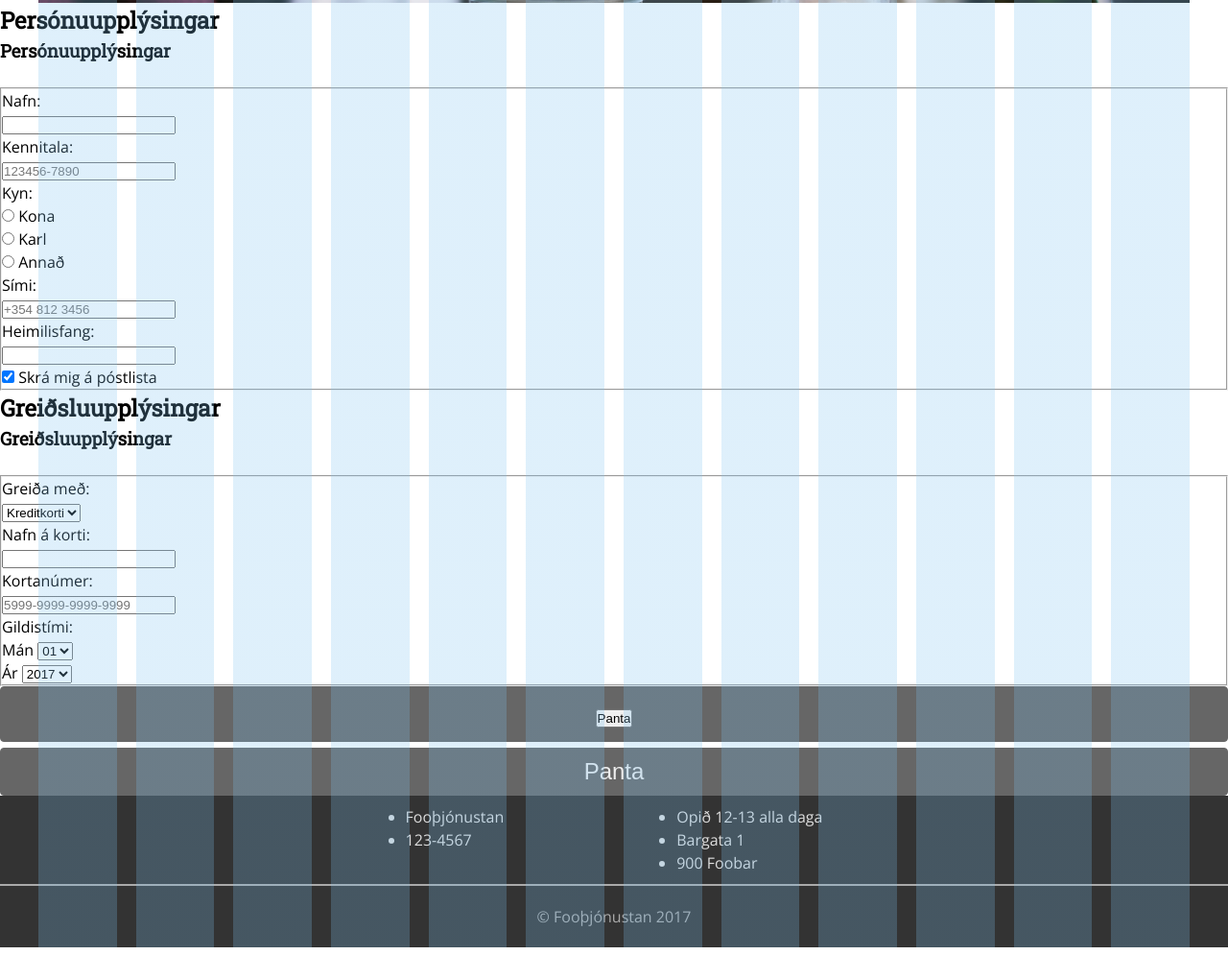
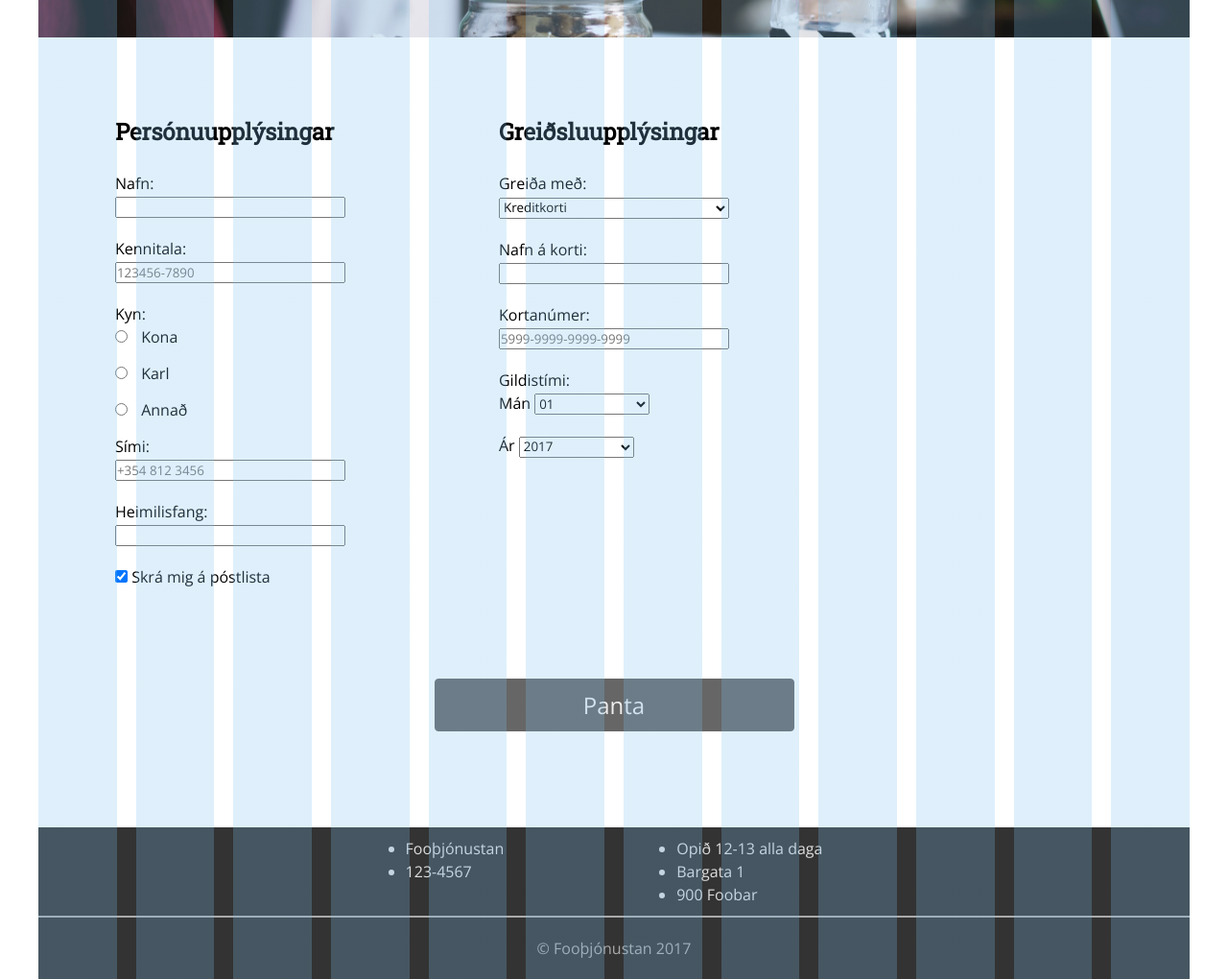
Before and after one commit to sindrigudmunds/stortverkefni1vefforritun, a plain HTML site: page kaupa.html in a window 1280 px wide. Shown: the part 513-1533 px from the top of the page at 96% size. Before the commit the page ends 1500 px from the top, so only its background shows below. Drawn offline with nearby package versions, Linux system fonts and the light colour scheme.

Commit message:
final form

```diff
--- a/kaupa.html
+++ b/kaupa.html
@@ -43,17 +43,12 @@
 
     <!-- Form -->
     <section>
-
-    	<div class="form">
-    		<div class="form__row">
-    			<!-- ATH. <form> fyrir innan eða utan? -->
-    			<form>
-
-	    			<div class="form__col">
-	    				<div class="form__box">
+    	<div class="grid">
+    		<div class="row">
+    			<div class="col col-4">
+    				<form class="form"> <!-- ?? <div class="form"> ?? -->
 	    				<div class="form__content">
 	    					<h2 class="heading heading--two">Persónuupplýsingar</h2>
-	    						<h3 class="heading heading--two">Persónuupplýsingar</h3>
 	    					<br>
 	    					<fieldset>
 	    						<div class="name_id">
@@ -78,14 +73,14 @@
 						        <label><input type="checkbox" name="postlist" id="postlist" value="yes" checked> Skrá mig á póstlista</label>
 	    					</fieldset>
 	                	</div>
-	              		</div>
+	              	</form>
 	            </div>
 
-	    			<div class="form__col">
-	    				<div class="form__box">
+
+	    		<div class="col col-4">
+	    			<form>
 	    				<div class="form__content">
 	    					<h2 class="heading heading--two">Greiðsluupplýsingar</h2>
-	    						<h3 class="heading heading--two">Greiðsluupplýsingar</h3>
 	    					<br>
 	    					<fieldset>
 	    						<div class="kortastuss">
@@ -102,6 +97,7 @@
 							        <label>Kortanúmer:<br><input type="text" name="phone" placeholder="5999-9999-9999-9999"></label>
 						        </div>
 						        <p>Gildistími:</p>
+						        <div class="kort_info">
 						            <div class="manudur">
 						            <label for="mán">Mán </label>
 						            <select name="mán" id="mán">
@@ -131,27 +127,23 @@
 						        </div>
 	    						</fieldset>
 	                		</div>
+	              		</form>
 	            </div>
         </div>
-
-					<div class="form__col">
-	    				<div class="form__box">
-	    					<div class="form__content">
-	    						<div class="button">
-	    							<input type="submit" value="Panta">
-	    						</div>
+        <div class="row">
+           <div class="col col-12">
            <div class="takki">
              <input type="submit" value="Panta" class="button">
            </div>
          </div>
         </div>
-
-            	</form>
-
-
-        	</div>
       </div>
 	</section>
+  <!--Footer-->
+  <section>
+    <div class="grid">
+      <div class="row">
+        <div class="col col-12">
           <footer class="footer">
             <!--block -->
             <div class="footer__info">
@@ -173,5 +165,11 @@
               <p>© Fooþjónustan 2017</p>
             </div>
           </footer>
+        </div>
+
+      </div>
+
+    </div>
+  </section>
   </body>
 </html>
--- a/scss/form.scss
+++ b/scss/form.scss
@@ -31,6 +31,11 @@ fieldset {
 		}
 	}
 
+	.kort_info {
+		display: inline-block;
+		width: 100%;
+	}
+
 	.manudur {
 		select {
 			width: 50%;
@@ -45,59 +50,42 @@ fieldset {
 }
 
 .takki {
-	padding-left: 50px;
-	padding-right: 50px;
+	margin-left: auto;
+	margin-right: auto;
+	max-width: (3.75/12 * 100) * 1%;
+	margin-bottom: 100px;
+  	text-align: center;
+  	align-items: center;
 }
 
 input, button, select, option {
 	font-family: inherit;
 }
-
-.form__row {
+/*
+.row {
 	display: flex;
 	flex-wrap: wrap;
-	//flex-direction: row;
+	margin-left: -$gutter/2;
+	margin-right: -$gutter/2;
 }
 
-.form__col {
-	width: 100%;
-	//max-width: (4/12 *100) * 1%;
+.col {
+	//width: 100%;
 	display: flex;
 	padding-right: $gutter/2;
 	padding-left: $gutter/2;
-	padding-right: $gutter;
-	padding-left: $gutter;
 	margin: 0 0 $gutter;
 
-	@media (min-width: 600px) {
-		.form__col {
-			width: 50%;
-		}
-	}
+}*/
 
-	@media (min-width: 1200px) {
-		.form__col {
-			margin-right: (1/12 * 100) * 1%;
-			margin-left: (1/12 * 100) * 1%;
-		}
-	}
-}
 
-.form__box {
-	width: 100%;
-	//min-width: 200px;
-	//width: (4/12 * 100) * 1%;
-	overflow: hidden;
-	align-items: center;
-	margin: auto;
+.form {
 
 	&__content {
-		display: flex;
-		flex-direction: column;
-		justify-content: center;
-		align-content: flex-start;
-		width: 100%;
-
+		max-width: 1200px;
+		margin-left: auto;
+		margin-right: auto;
+		padding: $gutter*4;
 		@media (min-width: 600px) {
 			.__content {
 				width: 50%;
@@ -107,8 +95,8 @@ input, button, select, option {
 		@media (min-width: 1200px) {
 			.__content {
 				width: (4/12 * 100) * 1%;
+				margin-left: (1/12 * 100) * 1%;
 			}
 		}
 	}
 }
-}
--- a/scss/header.scss
+++ b/scss/header.scss
@@ -26,6 +26,7 @@
     background-size: cover;
     text-align: left;
     object-fit: contain;
+    font-size: 2em;
 
     &__content {
       color: $white;
```
Also changed, not shown: styles.css. Lines whose indentation alone changed are shown as unchanged.
